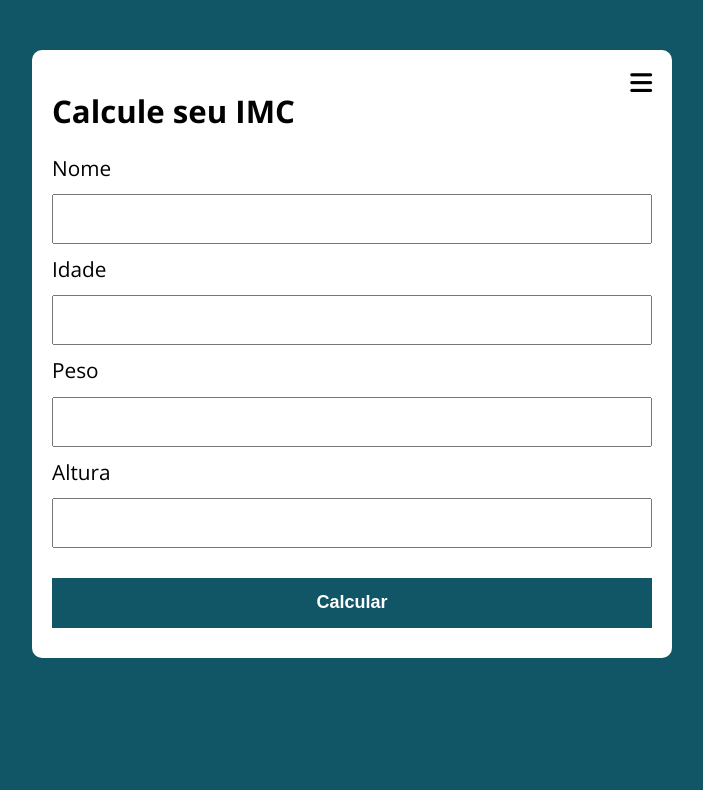
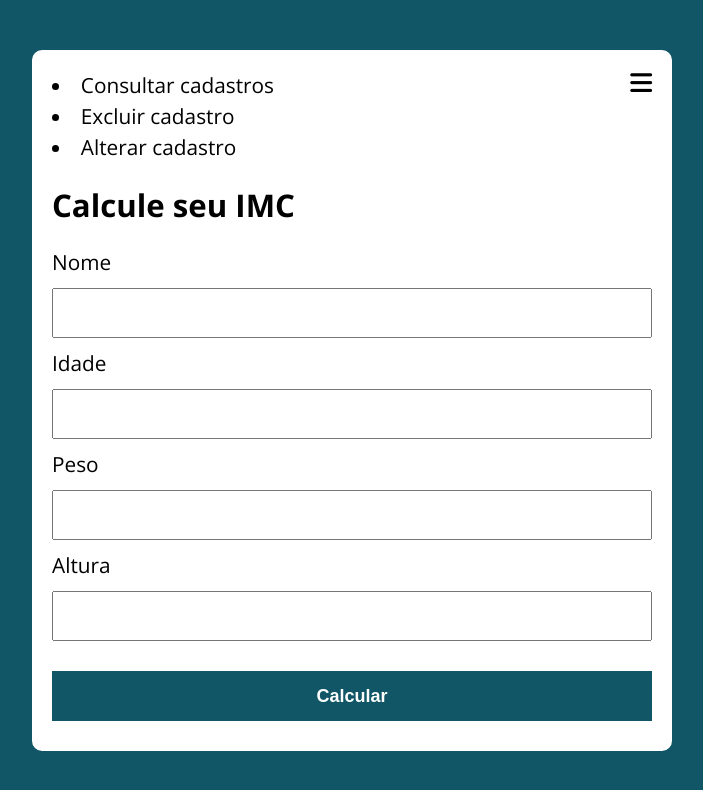
Before and after one commit to PauloJaka/Projeto-POO, a plain HTML site: page index.html in a window 1280 px wide. Shown: the whole page, without its empty margins (288-991 px from the left). Drawn offline with nearby package versions, Linux system fonts and the light colour scheme.

Commit message:
Alteração das funções hamburguer-bar

```diff
--- a/index.html
+++ b/index.html
@@ -15,6 +15,11 @@
     <button class="menu-button">
       <i class="fa-solid fa-bars" id="menu-icon"></i>
     </button>
+    <div class="dropdown-menu">
+      <li>Consultar cadastros</li>
+      <li>Excluir cadastro</li>
+      <li>Alterar cadastro</li>
+    </div>
     <h1>Calcule seu IMC</h1>
     <form action="/" id="formulario" method="POST">
       <label for="nome">Nome</label>
```
